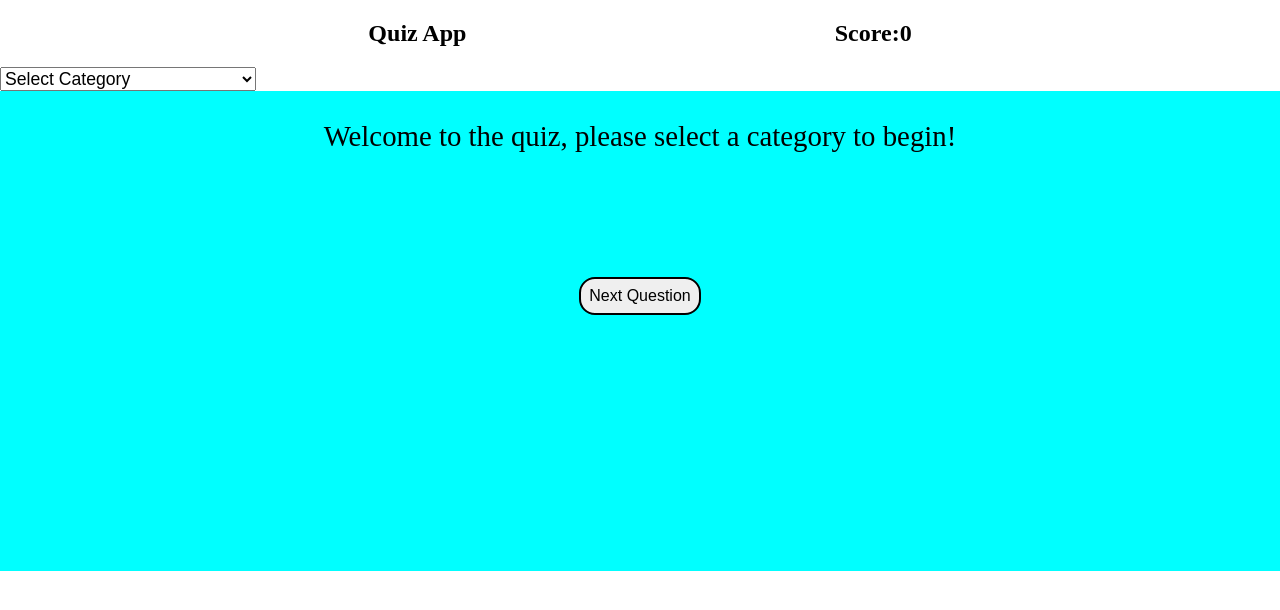
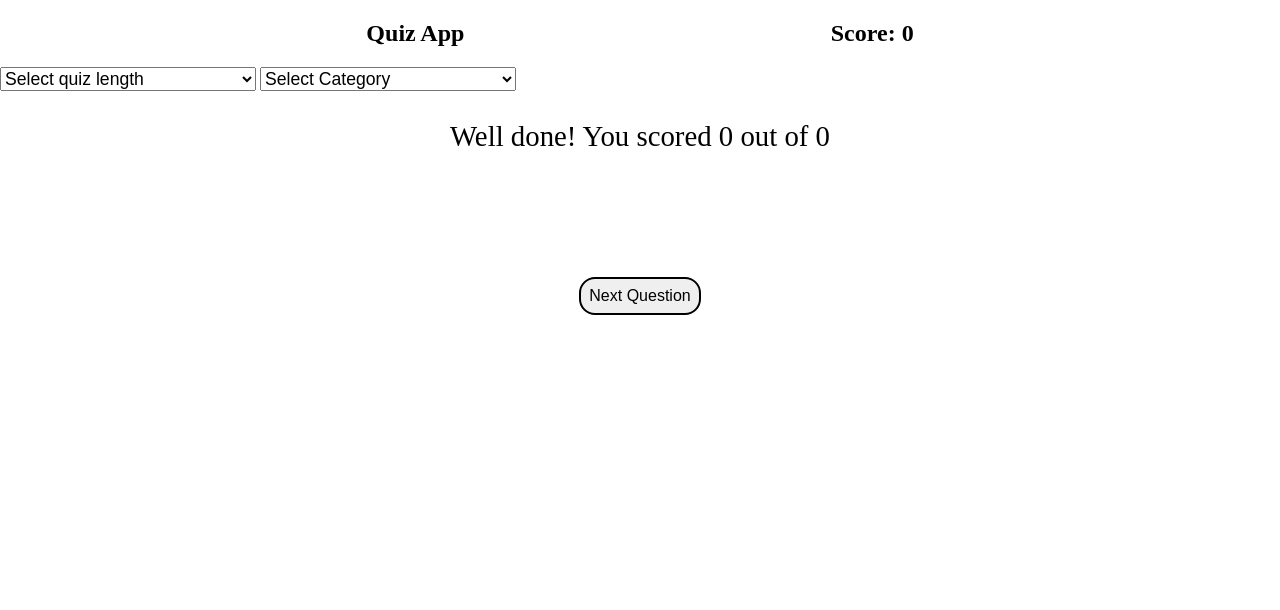
Before and after one commit to TomBirbeck/quizapp, a website: page index.html in a window 1280 px wide. Both pictures are taken after a click on the button "Next Question". Drawn offline with Linux system fonts and the light colour scheme; no server answers.

Commit message:
added option to select quiz length

```diff
--- a/index.html
+++ b/index.html
@@ -12,6 +12,13 @@
         <h1 class="header">Quiz App</h1>
         <h2 class="score">Score: 0</h2>
     </section>
+    <section>
+        <select class="quizLength">
+            <option value=0>Select quiz length</option>
+            <option value=10>10</option>
+            <option value=20>20</option>
+            <option value=30>30</option>
+        </select>
         <select class="categories">
             <option value="">Select Category</option>
             <option value="general_knowledge">General Knowledge</option>
@@ -22,6 +29,7 @@
             <option value="music">Music</option>
             <option value="sports">Sport</option>
         </select>
+    </section>
     <section class="questionArea">
         <p class="questionText">Welcome to the quiz, please select a category to begin!</p>
         <div class="options"></div>
--- a/main.js
+++ b/main.js
@@ -3,9 +3,11 @@ const question = document.querySelector('.questionText')
 const options = document.querySelector('.options')
 const next = document.querySelector('.nextQuestion')
 const quizCategory = document.querySelector('.categories')
+const quizLength = document.querySelector('.quizLength')
 
 let score = 0
 let total = 0
+let questionAmount = 0
 let cat = ''
 
 const questions = async (cat) => {
@@ -81,16 +83,24 @@ const handleCategory = (e) => {
 
 quizCategory.addEventListener('change', handleCategory)
 
+//sets quiz length
+const handleQuizLength = (e) => {
+    questionAmount = e.target.value
+    return
+}
+
+quizLength.addEventListener('change', handleQuizLength)
+
 //removes all buttons, updates score and recalls questions for new quiz question
 const nextQuestion = () => {
     while (options.firstChild) {
         options.removeChild(options.firstChild);
     }
-    if (total < 10){
+    if (total < questionAmount){
         questions(cat)
-        scoreBoard.textContent = 'Score:' + score
-    } else if (total === 10) {
-        question.textContent = 'Your score is ' + score + ' out of ' + total
+        scoreBoard.textContent = 'Score: ' + score
+    } else if (total === questionAmount) {
+        question.textContent = 'Well done! You scored ' + score + ' out of ' + total
     }
 }
 
--- a/styles.css
+++ b/styles.css
@@ -26,12 +26,16 @@ body {
     font-size: 1.1rem;
 }
 
+.quizLength {
+    width: 20vw;
+    font-size: 1.1rem;
+}
+
 .questionArea{
     display: flex;
     flex-direction: column;
     align-items: center;
     gap: 3rem;
-    background-color: aqua;
     height: 60vh;
 }
 
```
Lines whose indentation alone changed are shown as unchanged.
